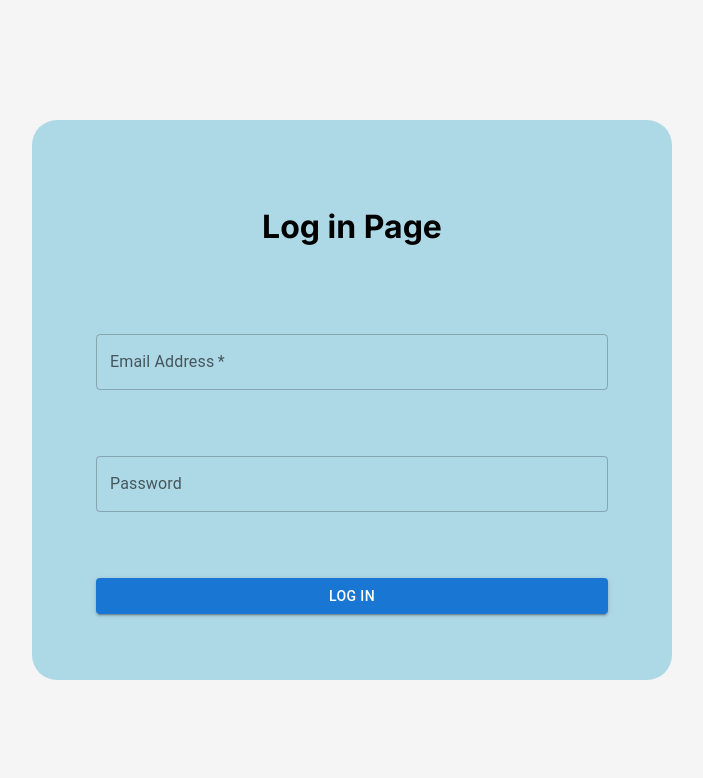
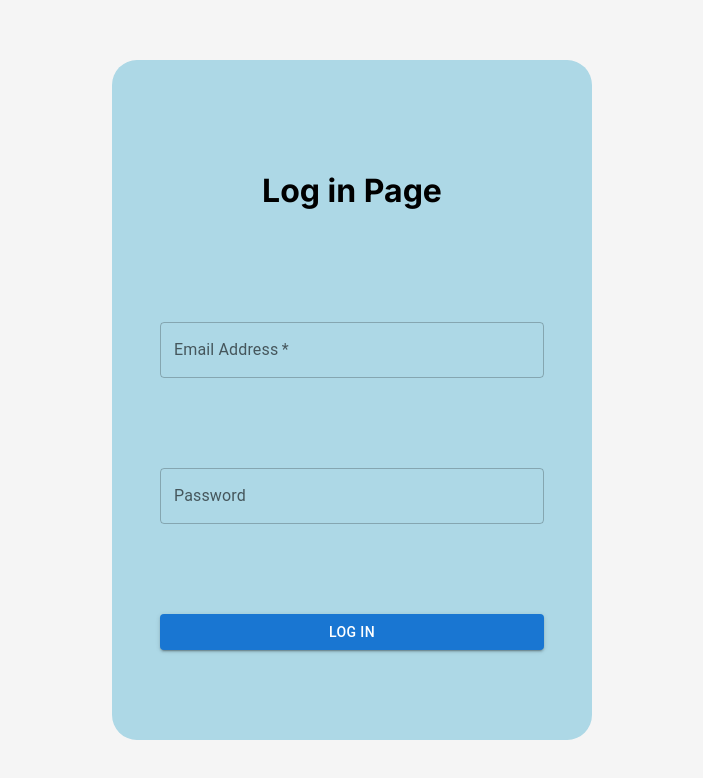
Before and after one commit to SWE-F23/thoth.github.io, a Next.js app: page / in a window 1280 px wide. Shown: the top 778 px of the page, without its empty margins (288-991 px from the left). Built offline with nearby package versions, Linux system fonts and the light colour scheme.

Commit message:
modify login form size to use rem instead of percentage

```diff
--- a/src/app/globals.css
+++ b/src/app/globals.css
@@ -16,8 +16,8 @@
 
 .signin {
   background-color: lightblue;
-  height: 70vh;
-  width:  50vw;
+  height: 42.5rem ;
+  width:  30rem;
 
   border-radius: 25px;
 
```
Also changed, not shown: src/app/signin.tsx (line endings or trailing spaces).
